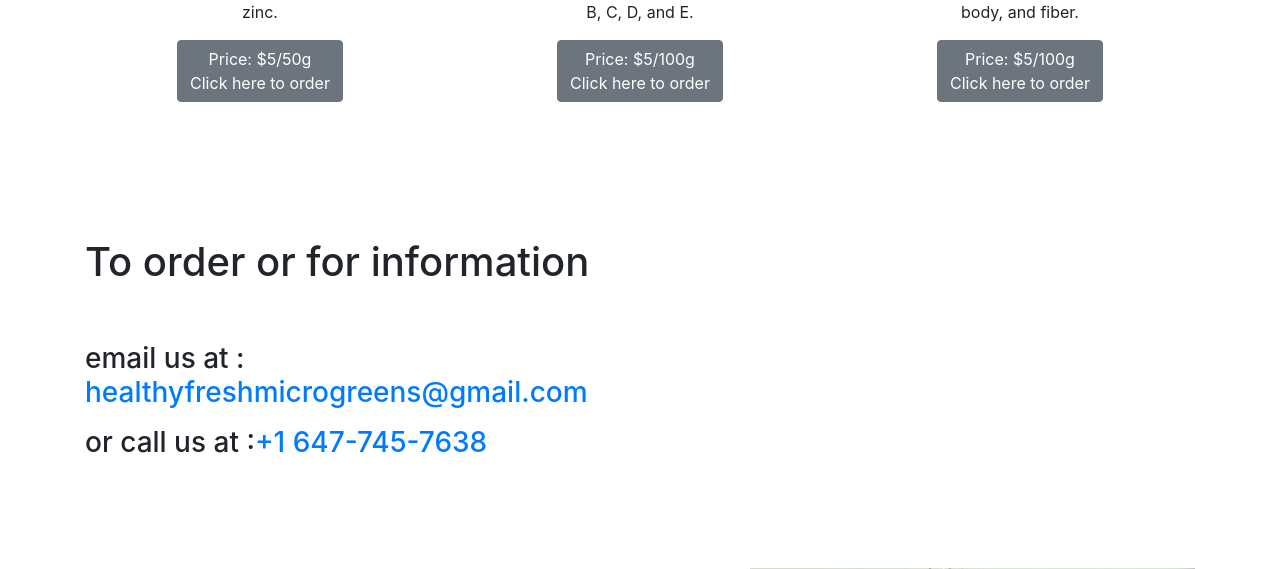
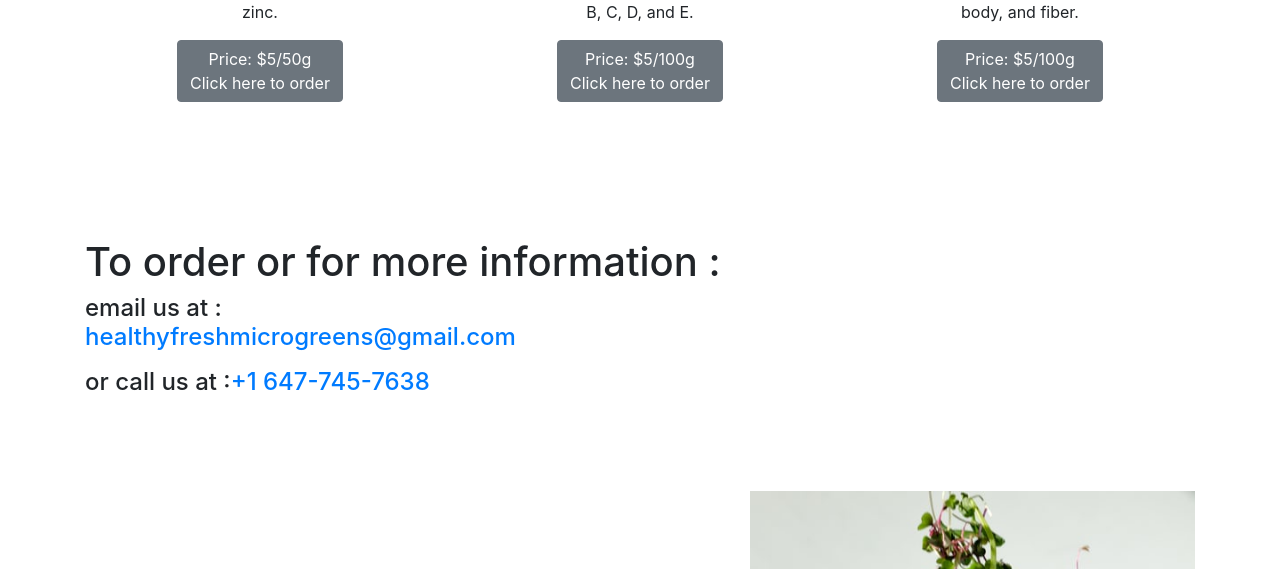
Before and after one commit to karimmil/test, a Flask app: page / in a window 1280 px wide. Shown: the part 1154-1723 px from the top of the page. Run offline with Flask 2, Linux system fonts and the light colour scheme; some libraries are stand-ins or nearby versions.

Commit message:
make it better

```diff
--- a/templates/home.html
+++ b/templates/home.html
@@ -142,8 +142,8 @@
 <html>
   <a href="#order section"></a>
   <div id="order section">
-  <h1><br><br>To order or for information <br><br> </h1>
-  <h3> email us at :  <address> <a href="mailto:healthyfreshmicrogreens@gmail.com">healthyfreshmicrogreens@gmail.com </a></address>or call us at :<a href="tel:+1647-745-7638">+1 647-745-7638<br><br><br><br></a></h2>
+  <h1><br><br>To order or for more information :</h1><h4>email us at :  <address> <a href="mailto:healthyfreshmicrogreens@gmail.com">healthyfreshmicrogreens@gmail.com </a></address>or call us at :<a href="tel:+1647-745-7638">+1 647-745-7638<br><br><br><br></a></h4>
+
   </div>
   </html
 
```
